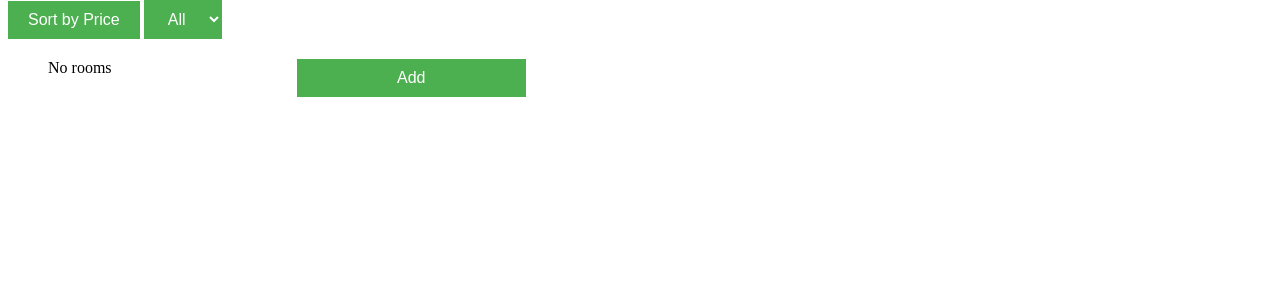
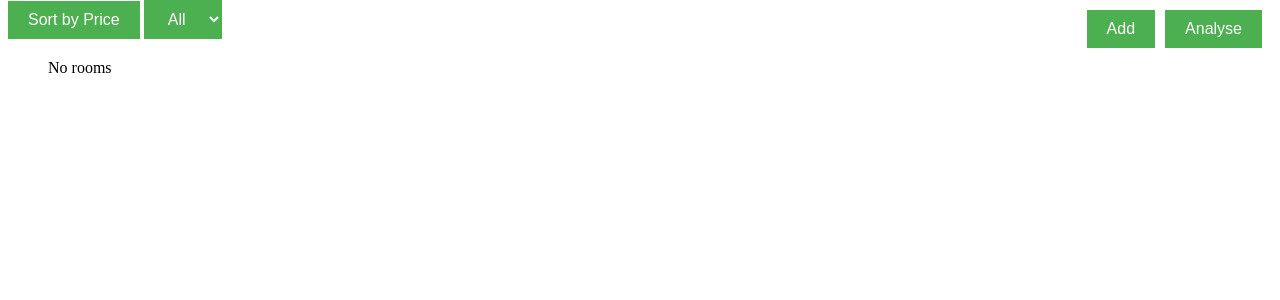
Before and after one commit to kolyaklimk/Python-Tasks, a Django app: page /sort_by/1/ in a window 1280 px wide. Shown: the part 66-366 px from the top of the page. Run offline with Django 4.2, Linux system fonts and the light colour scheme; the visitor is signed in with stand-in values (Sample User, id 1); data that the repository does not hold is empty.

Commit message:
Update Add button

```diff
--- a/Lab4/mysite/hotel/templates/hotel/hotel_list.html
+++ b/Lab4/mysite/hotel/templates/hotel/hotel_list.html
@@ -56,8 +56,17 @@ margin-bottom: 5px;
     </button>
 </div>
 {% endif %}
+
+{% if user.is_superuser %}
+<button class="profile-button"
+        onclick="window.location.href = '{% url 'hotel:room_create' %}'">Analyse
+</button>
+<button class="profile-button"
+        onclick="window.location.href = '{% url 'hotel:room_create' %}'">Add
+</button>
+{%endif%}
+
 <div class="sort-buttons">
-
     {% if is_sort_by_price %}
     <button class="register-button" onclick="window.location.href = '{% url 'hotel:hotel_list' choose_category%}'">Sort
         by
@@ -110,10 +119,5 @@ margin-bottom: 5px;
     {% empty %}
     <li>No rooms</li>
     {% endfor %}
-
-    {% if user.is_superuser %}
-    <button class="register-button">Add</button>
-    {%endif%}
 </ul>
-
 {% endblock %}
```
